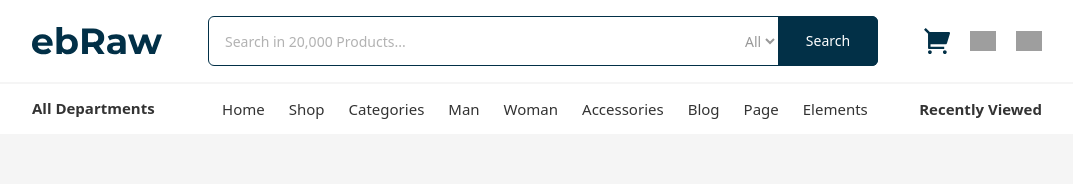
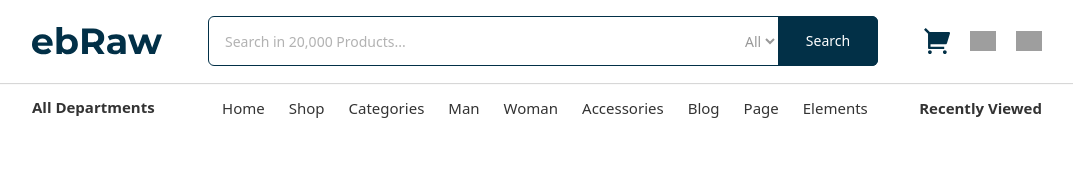
Before and after one commit to nazarMn/eb-raw, a Next.js app: page / in a window 1280 px wide. Shown: the top 184 px of the page, without its empty margins (103-1176 px from the left). Built offline with nearby package versions, Linux system fonts and the light colour scheme; grey boxes are pictures that could not be loaded.

Commit message:
fixed shadow index.jsx

```diff
--- a/components/Header/Header.jsx
+++ b/components/Header/Header.jsx
@@ -7,7 +7,7 @@ export default function Header() {
   };
 
   return (
-    <header className="w-full bg-white ">
+    <header className="w-full ">
       <div className="flex flex-col md:flex-row items-center justify-between gap-4 md:gap-0 px-4 md:px-10 lg:px-[135px] py-4 ">
 
 
--- a/components/MenuBar/MenuBar.jsx
+++ b/components/MenuBar/MenuBar.jsx
@@ -6,7 +6,7 @@ export default function MenuBar() {
   const [isMenuOpen, setIsMenuOpen] = useState(false);
 
   return (
-    <header className="w-full bg-white ">
+    <header className="w-full">
       <div className="flex items-center justify-between h-[50px] px-4 sm:px-6 md:px-10 lg:px-[135px]">
 
 
--- a/pages/index.jsx
+++ b/pages/index.jsx
@@ -7,7 +7,9 @@ export default function Home() {
 <>
 
 <Header />
-<div className="h-[2px] shadow-[0px_1px_1px_rgba(0,0,0,0.15)]"></div>
+<div className="h-[1px] bg-white shadow-[0px_1px_1px_rgba(0,0,0,0.2)]"></div>
+
+
 <MenuBar />
 
 </>
--- a/styles/globals.css
+++ b/styles/globals.css
@@ -1 +1,7 @@
 @import "tailwindcss";
+
+body {
+    padding: 0;
+    margin: 0;
+    background-color: #FFFFFF;
+}
```
